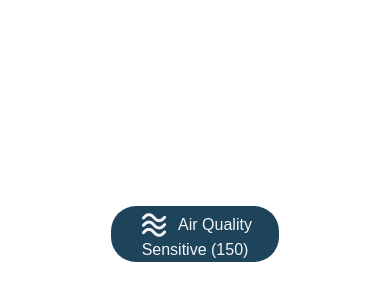
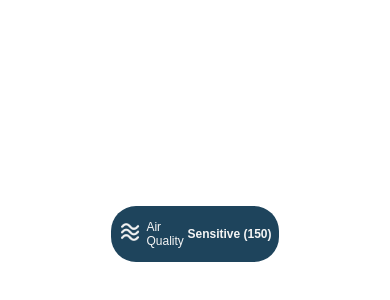
Before and after one commit to Hideyoshizane/WezaReport, a Next.js app: page /test in a window 390 px wide. Shown: the part 188-488 px from the top of the page. Built offline with nearby package versions, Linux system fonts and the light colour scheme.

Commit message:
Air quality

```diff
--- a/src/components/AirQuality/AirQuality.jsx
+++ b/src/components/AirQuality/AirQuality.jsx
@@ -23,8 +23,8 @@ const AirQuality = ({ AQI, darkMode }) => {
 
 	return (
 		<div className={containerStyle}>
-			<div style={{ display: 'flex', gap: '8px', alignItems: 'center' }}>
-				<Image src={icon} alt="Air Quality Icon" width={32} height={32} priority />
+			<div className={styles.titleWrapper}>
+				<Image src={icon} alt="Air Quality Icon" className={styles.iconSize} priority />
 				<h1 className={`${styles.Title} ${textColor}`}>Air Quality</h1>
 			</div>
 			<h2 className={`${styles.Text} ${textColor}`}>
--- a/src/components/AirQuality/AirQuality.module.css
+++ b/src/components/AirQuality/AirQuality.module.css
@@ -29,23 +29,51 @@
     margin: 0;
 }
 
+.iconSize {
+    width: 32px;
+    height: 32px;
+}
+
+.titleWrapper {
+    display: flex;
+    gap: 8px;
+    align-items: center;
+}
+
+
 @media (max-width:640px) {
 
     .darkContainer,
     .lightContainer {
         width: 168px;
         height: 56px;
+        display: flex;
+        flex-direction: row;
+        align-items: center;
+        justify-content: center;
+    }
+
+    .titleWrapper {
+        align-items: flex-start;
+        gap: 4px;
+    }
+
+    .iconSize {
+        width: 24px;
+        height: 24px;
     }
 
     .Title {
-        font-size: 16px;
+        font-size: 12px;
         font-weight: 500;
+        width: 41px;
     }
 
     .Text {
-        font-size: 16px;
-        font-weight: 400;
+        font-size: 12px;
+        font-weight: 600;
     }
+
 
 }
 
```
